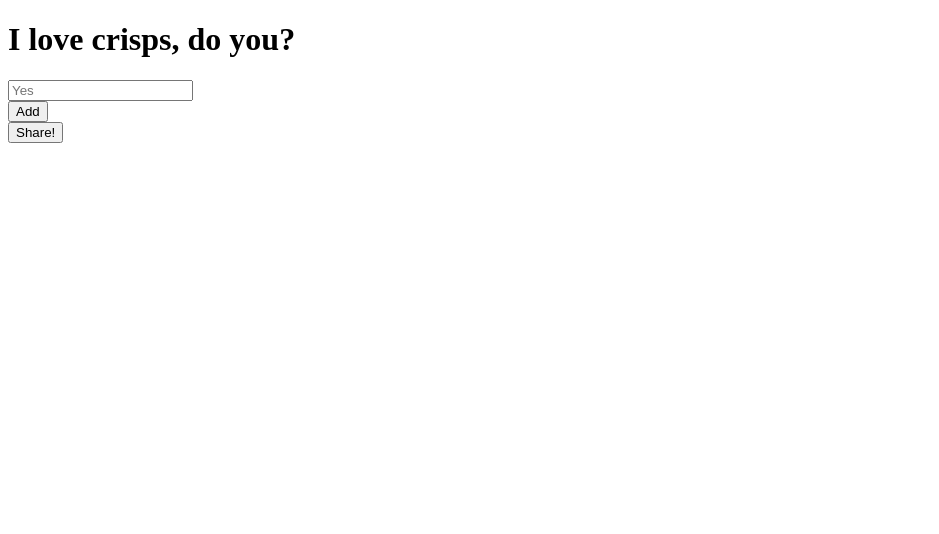
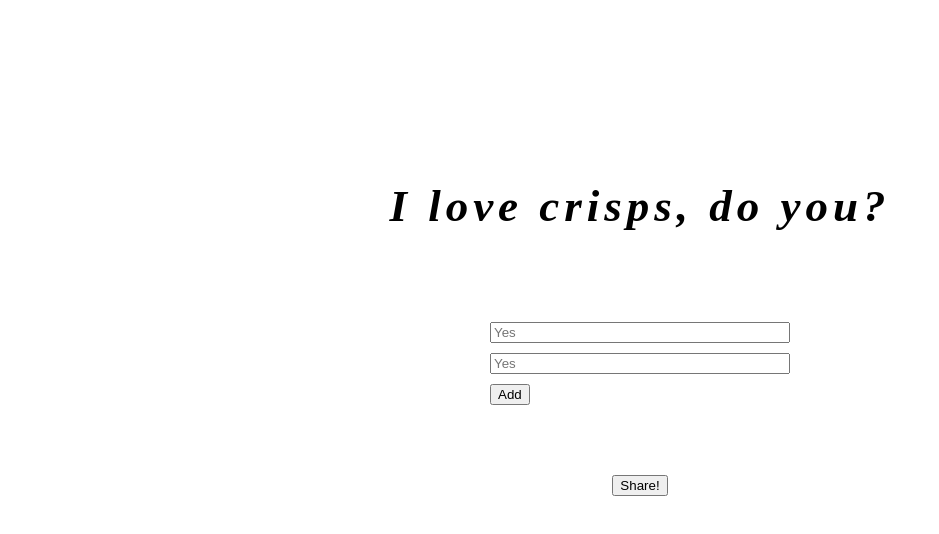
Before and after one commit to mbodenholm/2017webpage, a plain HTML site: page index.html in a window 1280 px wide. Shown: the whole page, without its empty margins (0-939 px from the left). Drawn offline with Linux system fonts and the light colour scheme.

Commit message:
Add classes to target elements and add another input field.

```diff
--- a/index.html
+++ b/index.html
@@ -3,14 +3,16 @@
   <head>
     <meta charset="utf-8">
     <title>Crisps heaven</title>
+    <link href="./main.css" rel="stylesheet" type="text/css">
   </head>
   <body>
     <h1>I love crisps, do you?</h1>
-    <div>
-      <div>
+    <div class="inputfield">
+      <div class="inputs">
+        <input placeholder="Yes"></input>
         <input placeholder="Yes"></input>
       </div>
-      <button>Add</button>
+      <button class="addanswer">Add</button>
     </div>
     <button>Share!</button>
   </body>
```
